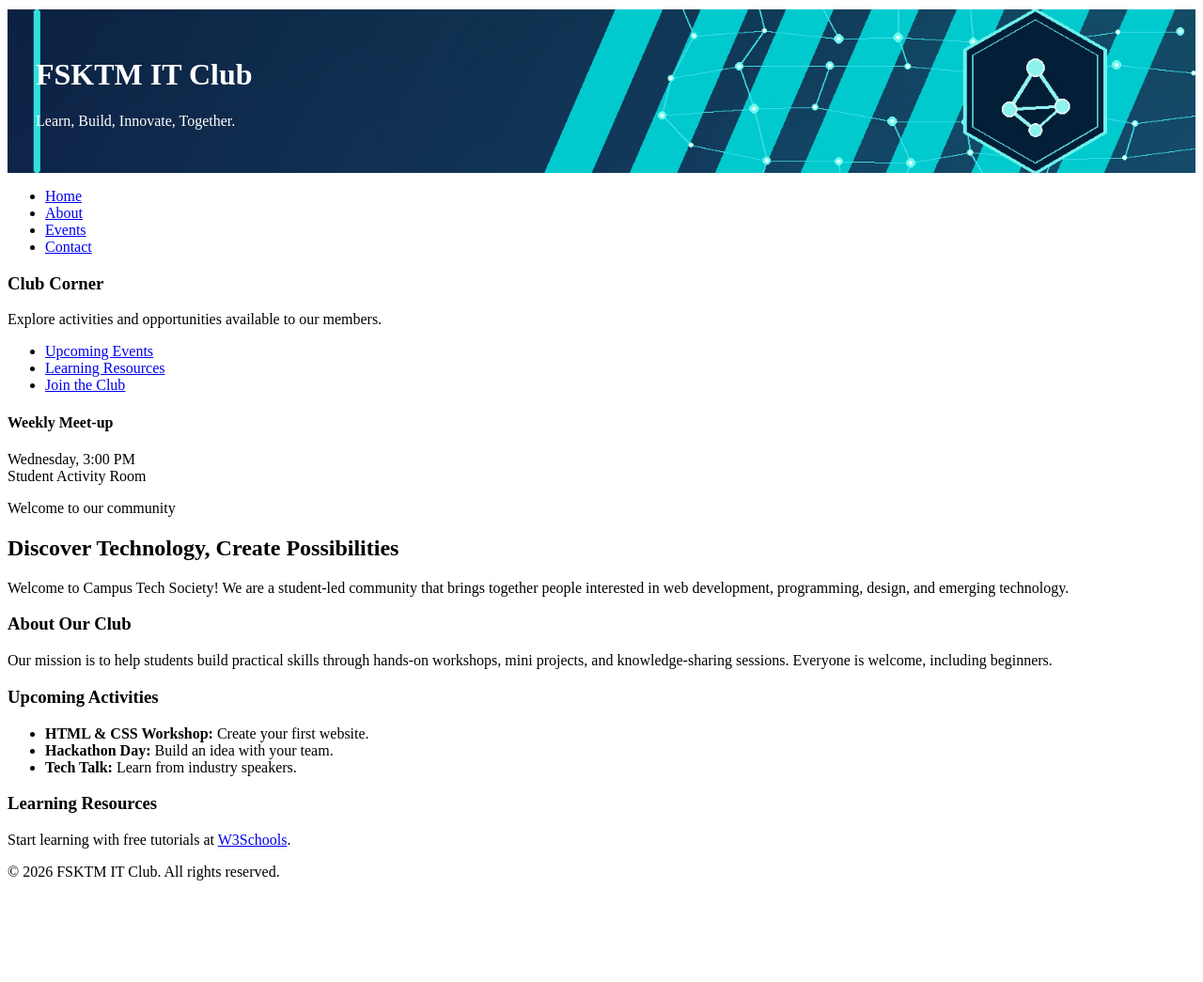
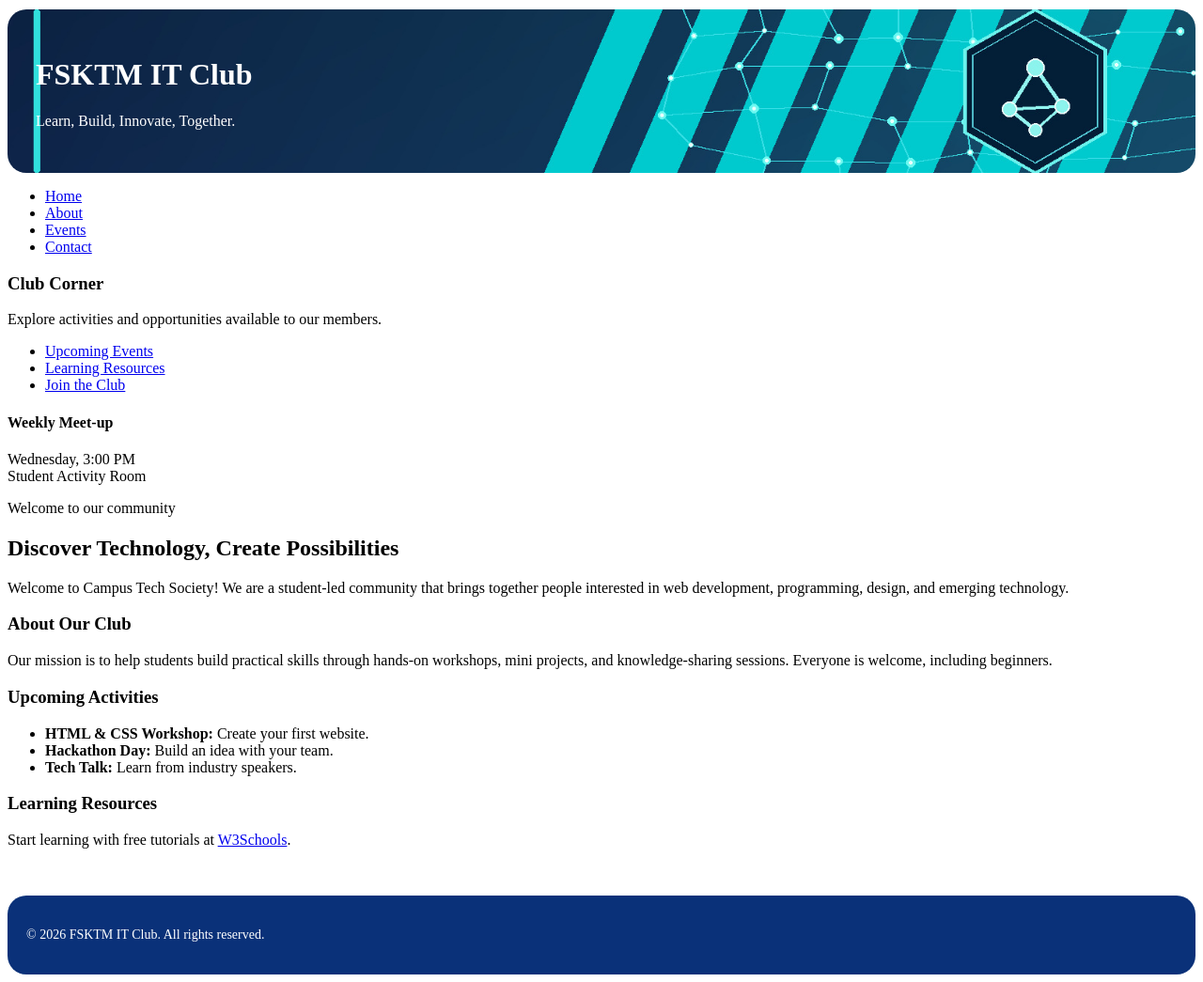
Before and after one commit to Irfan-Hakaxsya/Lab_4, a plain HTML site: page index.html in a window 1280 px wide. Shown: the whole page at 94% size. Before the commit the page ends 953 px from the top, so only its background shows below. Drawn offline with Linux system fonts and the light colour scheme.

Commit message:
add css for footer and border-radius to logo and footer

```diff
--- a/index.html
+++ b/index.html
@@ -15,6 +15,7 @@
         text-align: left;
         padding: 30px;
         margin-top: 10px;
+        border-radius: 20px;
     }
 
     .navigation {
@@ -30,6 +31,15 @@
             display: flex;
             gap: 25px;
         }
+    .footer {
+        background-color: rgb(10, 49, 121);
+        color: white;
+        text-align: left;
+        font-size: 14px;
+        padding: 20px;
+        margin-top: 50px;
+        border-radius: 20px;
+    }
 
 </style>
 </head>
```
